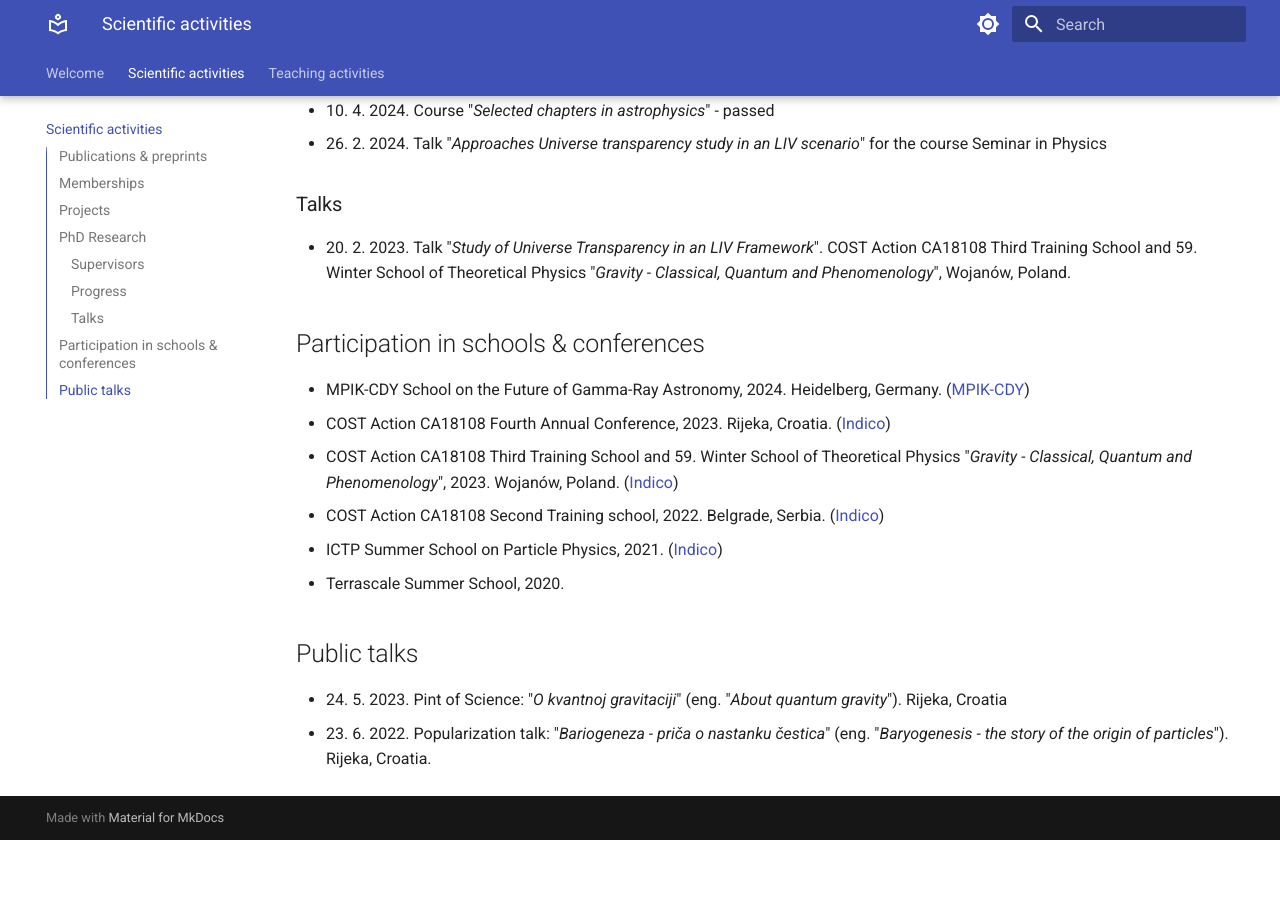
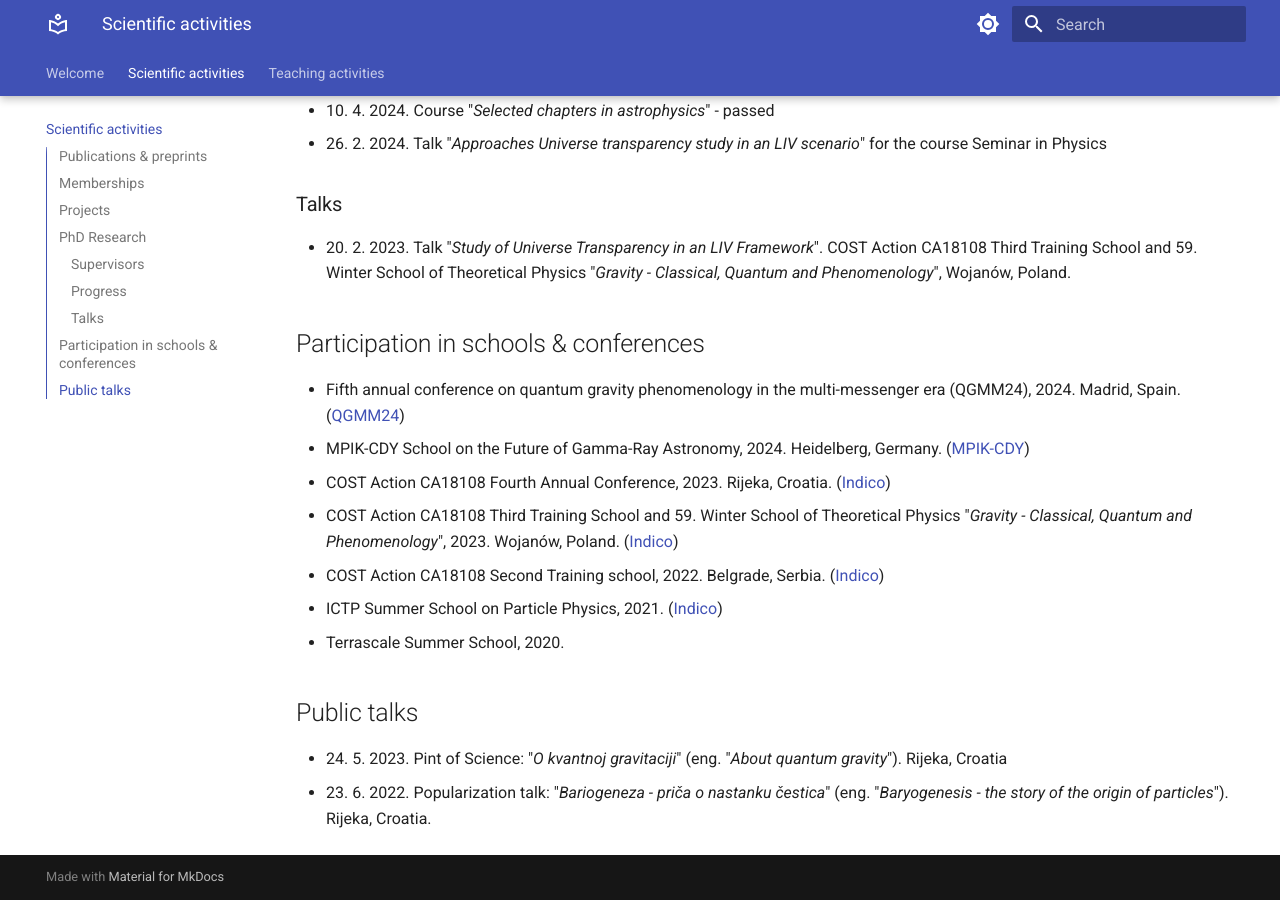
Before and after one commit to filiprescic/filiprescic.github.io, an MkDocs documentation site: the page built from docs/science.md, in a window 1280 px wide and 900 px high, scrolled down 1093 px. Built offline with MkDocs 1.6.1 and Material for MkDocs 9.7.7, drawn with Linux system fonts in a browser that asks for light colours; before the commit the page ends 1933 px from its top, so only the background shows below that.

Commit message:
add conf

```diff
--- a/docs/science.md
+++ b/docs/science.md
@@ -43,6 +43,7 @@ hide:
 
 ## Participation in schools & conferences
 
+- Fifth annual conference on quantum gravity phenomenology in the multi-messenger era (QGMM24), 2024. Madrid, Spain. ([QGMM24](https://teorica.fis.ucm.es/QGMM24/index.html))
 - MPIK-CDY School on the Future of Gamma-Ray Astronomy, 2024. Heidelberg, Germany. ([MPIK-CDY](https://www.mpi-hd.mpg.de/MPIK_CDY_2024/))
 - COST Action CA18108 Fourth Annual Conference, 2023. Rijeka, Croatia. ([Indico](https://indico.capa.unizar.es/event/31/))
 - COST Action CA18108 Third Training School and 59. Winter School of Theoretical Physics "*Gravity - Classical, Quantum and Phenomenology*", 2023. Wojanów, Poland. ([Indico](https://indico.capa.unizar.es/event/30/))
```
